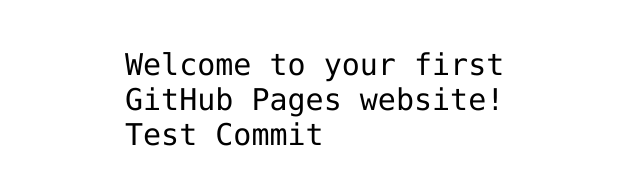
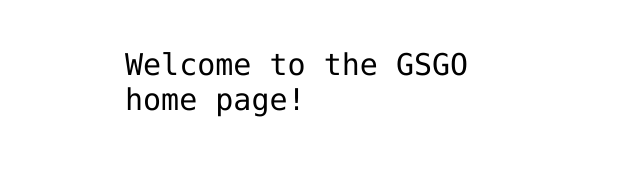
Before and after one commit to chris-kozerski/chris-kozerski.github.io, a plain HTML site: page index.html in a window 1280 px wide. Shown: the part 341-526 px from the top of the page, without its empty margins (315-955 px from the left). Drawn offline with Linux system fonts and the light colour scheme.

Commit message:
Update to index.html

```diff
--- a/index.html
+++ b/index.html
@@ -12,7 +12,7 @@
 <img src="https://octodex.github.com/images/daftpunktocat-thomas.gif" id="octocat" alt="octocat-gif" />
 
 <!-- Change this code here by copy and pasting your template on line 15 -->
-<p>Welcome to your first GitHub Pages website! Test Commit</p>
+<p>Welcome to the GSGO home page!</p>
 
 </body>
 </html>
```
